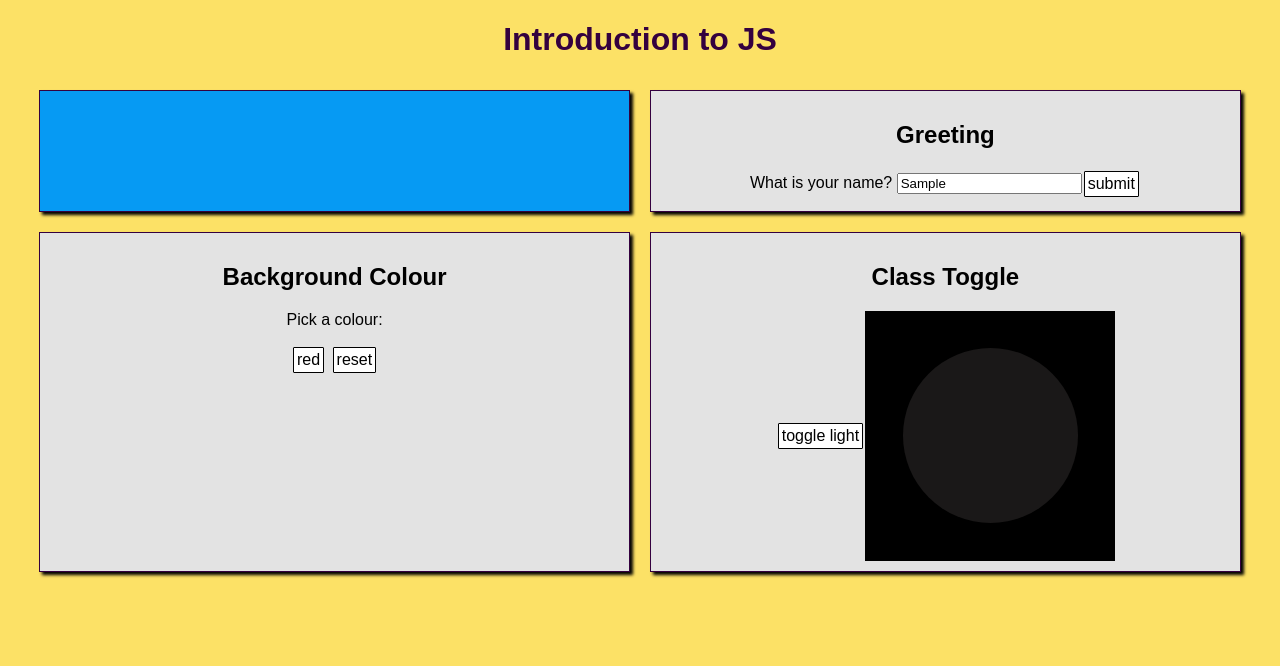
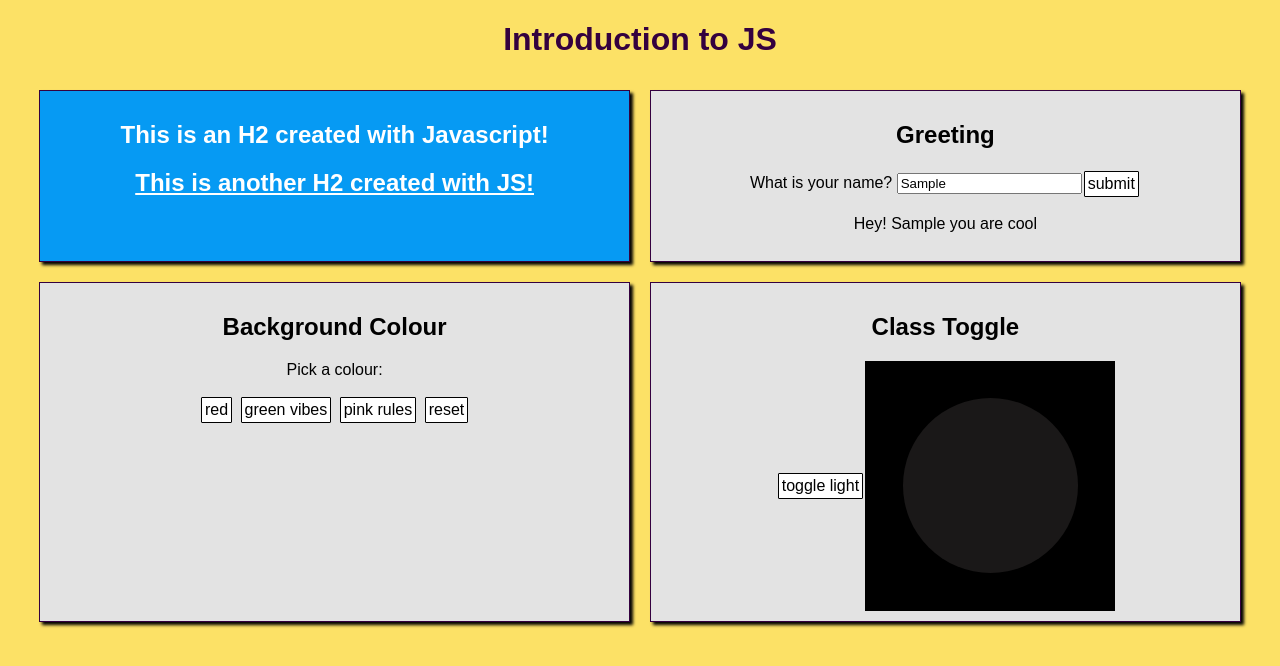
Before and after one commit to SheCodesAus/she-codes-html-css-exercises-alikillen, a plain HTML site: page intro-to-js/index.html in a window 1280 px wide. Both pictures are taken after typing "Sample" into the empty fields and a click on the button "submit". Drawn offline with Linux system fonts and the light colour scheme.

Commit message:
saturday lesson javascript and keyboard challenge intro

```diff
--- a/intro-to-js/index.html
+++ b/intro-to-js/index.html
@@ -9,6 +9,8 @@
     </head>
 
     <body>
+
+
         <header>
             <h1>Introduction to JS</h1>
         </header>
@@ -24,14 +26,17 @@
                         <label for="name">What is your name?</label>
                         <input type="text" id="name" name="name">
                     </div>
-                    <input type="button" value="submit">
+                    <input type="button" onclick="showName()" value="submit">
                 </form>
+                <p id="greeting-text"></p>
             </div>
 
             <div id="colour" class="component">
                 <h2>Background Colour</h2>
                 <p>Pick a colour:</p>
                 <input type="button" onclick="changeColour('#f74850')" value="red">
+                <input type="button" onclick="changeColour('#00FF00')" value="green vibes">
+                <input type="button" onclick="changeColour('#FFC0CB')" value="pink rules">
                 <input type="button" onclick="resetColour()" value="reset">
             </div>
 
@@ -45,5 +50,8 @@
                 </div>
             </div>
         </div>
+
+
+        <script src="./script.js"></script>
     </body>
 </html>
--- a/intro-to-js/script.js
+++ b/intro-to-js/script.js
@@ -1,20 +1,44 @@
+let myGlobalVariable = "hey there team"
+
 window.onload = function() {
     // start
+let starterDiv = document.getElementById('starter-div')
+let firstHeading = document.createElement('h2')
+firstHeading.innerText = 'This is an H2 created with Javascript!'
+firstHeading.classList.add('js-header')
 
+starterDiv.appendChild(firstHeading)
+
+let secondHeading = document.createElement('h2')
+secondHeading.innerText = "This is another H2 created with JS!"
+secondHeading.classList.add('js-header')
+secondHeading.id = "second-h2"
+
+starterDiv.appendChild(secondHeading)
+
+// console.log(myAwesomeVariable)
     // end
 }
 
 
 function showName(){
-    console.log('showName');
+
+    console.log(myGlobalVariable);
     // start
 
+    let name = document.getElementById('name').value
+    console.log("this is your name variable: ", name)
+
+    // var break = document.createElement('br')
+    document.getElementById("greeting-text").innerText = "Hey! " + name + " you are cool";
     // end
 }
 
-function changeColour(colour) {
+function changeColour(parameter) {
     // start
 
+    document.body.style.backgroundColor = parameter;
+    console.log(parameter)
     // end
 }
 
@@ -24,6 +48,8 @@ function resetColour() {
 
 function toggleLightbulb() {
     // start
+    let lightbulb = document.getElementById('light')
+    lightbulb.classList.toggle("on")
 
     // end
 }
```
Also changed, not shown: keyboard/index.html (+4 -1 lines), keyboard/script.js (+14 -1 lines).
